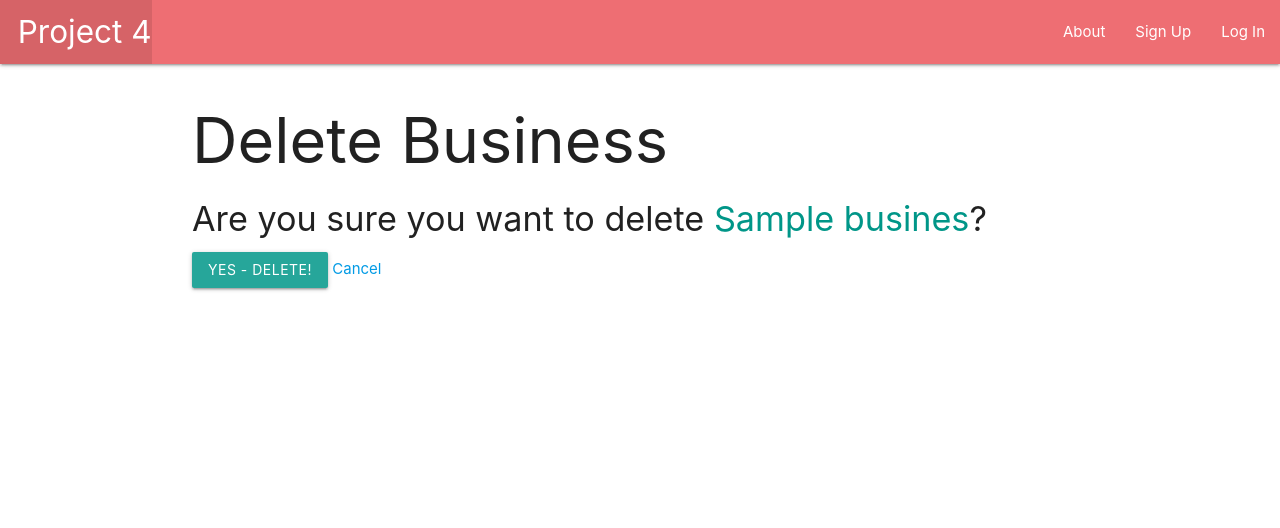
After one commit to Boolean-Hooligans-DjangoApp/Boolean-Fitness-, a Django app: page /businesses/1/delete/ in a window 1280 px wide. The commit adds this page. Shown: the top 528 px of the page. Run offline with Django 4.2, Linux system fonts and the light colour scheme; tables that the repository leaves empty hold one stand-in row (values such as "Sample post").

Commit message:
Added Delete functionality for Group Class and Business models

```diff
--- a/main_app/templates/business/detail.html
+++ b/main_app/templates/business/detail.html
@@ -16,7 +16,10 @@
 
 
     </div>
-
+    <div class="card-action">
+        <a href="{% url 'business_update' business.id %}">Edit</a>
+        <a href="{% url 'business_delete' business.id %}">Delete</a>
+      </div>
   </div>
 
 
--- a/main_app/templates/groupclass/detail.html
+++ b/main_app/templates/groupclass/detail.html
@@ -12,7 +12,11 @@
       <p>Description: {{ groupclass.description }}</p>
 
     </div>
-
+    <div class="card-action">
+        <a href="{% url 'class_update' groupclass.id %}">Edit</a>
+        <a href="{% url 'class_delete' groupclass.id %}">Delete</a>
+      </div>
+  </div>
   </div>
 
 
--- /dev/null
+++ b/main_app/templates/main_app/business_confirm_delete.html
@@ -0,0 +1,13 @@
+{% extends 'base.html' %}
+
+{% block content %}
+  <h1>Delete Business</h1>
+
+  <h4>Are you sure you want to delete <span class="teal-text">{{ object.name }}</span>?</h4>
+
+  <form action="" method="POST">
+    {% csrf_token %}
+    <input type="submit" value="Yes - Delete!" class="btn">
+    <a href="{% url 'business_detail' business.id %}">Cancel</a>
+  </form>
+{% endblock %}
--- a/main_app/templates/main_app/business_form.html
+++ b/main_app/templates/main_app/business_form.html
@@ -1,7 +1,11 @@
 {% extends 'base.html' %}
 
 {% block content %}
-  <h1>Create a Business</h1>
+{% if object %}
+<h1>Edit <span class="teal-text">{{object.name}}</span></h1>
+{% else %}
+<h1>Create a Business</h1>
+{% endif %}
   <!-- Leaving the action empty makes the form post to the same url used to display it -->
   <form action="" method="POST">
     <!-- Django requires the following for security purposes -->
--- a/main_app/urls.py
+++ b/main_app/urls.py
@@ -12,7 +12,8 @@ urlpatterns = [
     path('groupclasses/', views.groupclass_index, name= 'class_index'),
     path('groupclasses/<int:groupclass_id>/', views.groupclass_detail, name= 'class_detail'),
     path('groupclasses/create', views.GroupClassCreate.as_view(), name= 'class_create'),
-
+    path('groupclasses/<int:pk>/update/', views.GroupClassUpdate.as_view(), name= 'class_update'),
+    path('groupclasses/<int:pk>/delete/', views.GroupClassDelete.as_view(), name= 'class_delete'),
     path('wellnesscoaches/',views.coach_index, name='coach_index'),
     path('profile/', views.profile, name= 'profile'),
     path('accounts/signup/', views.signup, name='signup'),
--- a/main_app/views.py
+++ b/main_app/views.py
@@ -4,7 +4,7 @@ from django.contrib.auth.forms  import UserCreationForm
 from django.contrib.auth.models import Group
 from .forms import SignUpForm
 from .models import Business, GroupClass
-from django.views.generic.edit import CreateView
+from django.views.generic.edit import CreateView, UpdateView, DeleteView
 
 
 
@@ -12,9 +12,25 @@ class BusinessCreate(CreateView):
     model = Business
     fields = ['name', 'email', 'location', 'business_type', 'business_hours', 'rates']
 
+class BusinessUpdate(UpdateView):
+    model = Business
+    fields = [ 'email', 'location', 'business_type', 'business_hours', 'rates']
+
+class BusinessDelete(DeleteView):
+    model = Business
+    success_url = '/businesses/'
+
 class GroupClassCreate(CreateView):
     model = GroupClass
     fields = ['name', 'date', 'description']
+
+class GroupClassUpdate(UpdateView):
+    model = GroupClass
+    fields = ['date', 'description']
+
+class GroupClassDelete(DeleteView):
+    model = GroupClass
+    success_url = '/groupclasses/'
 
 
 def home(request):
```
Also changed, not shown: main_app/templates/main_app/groupclass_confirm_delete.html (added, +13 -0 lines), main_app/templates/main_app/groupclass_form.html (+6 -1 lines).
